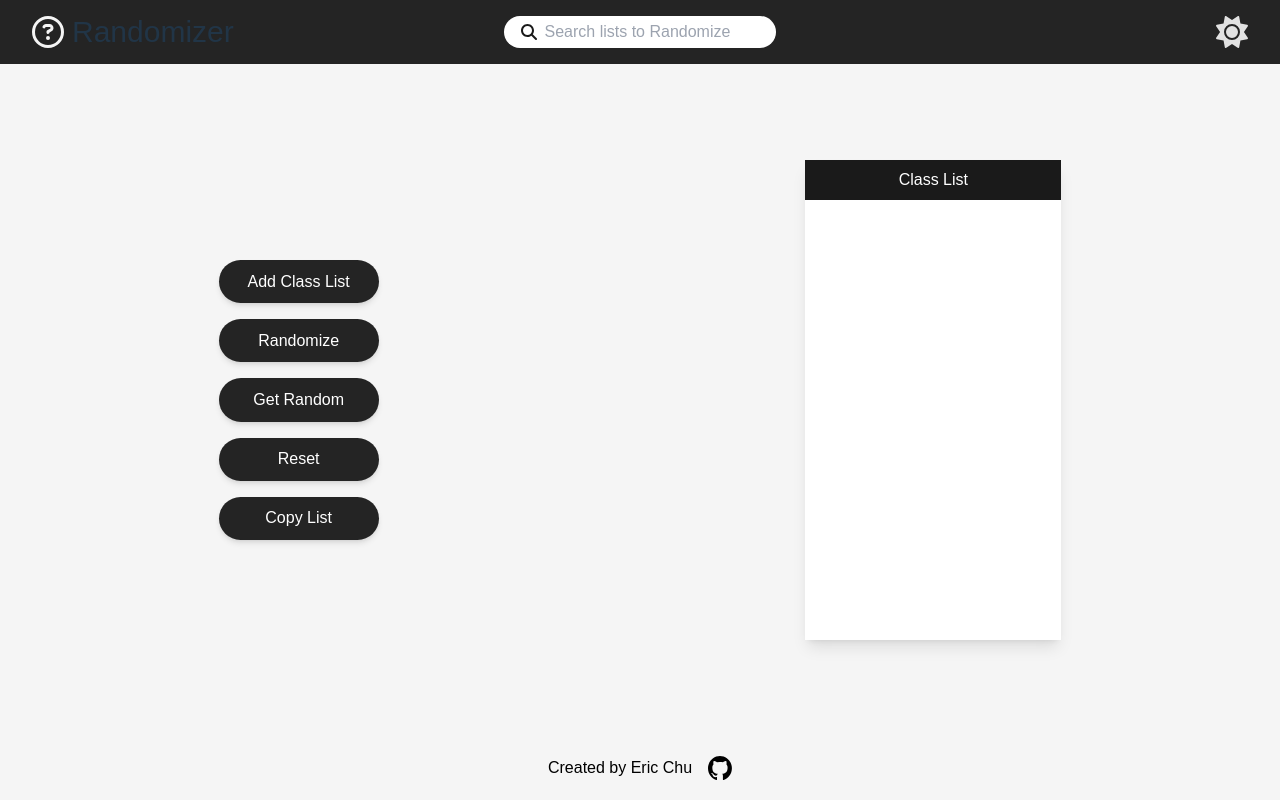
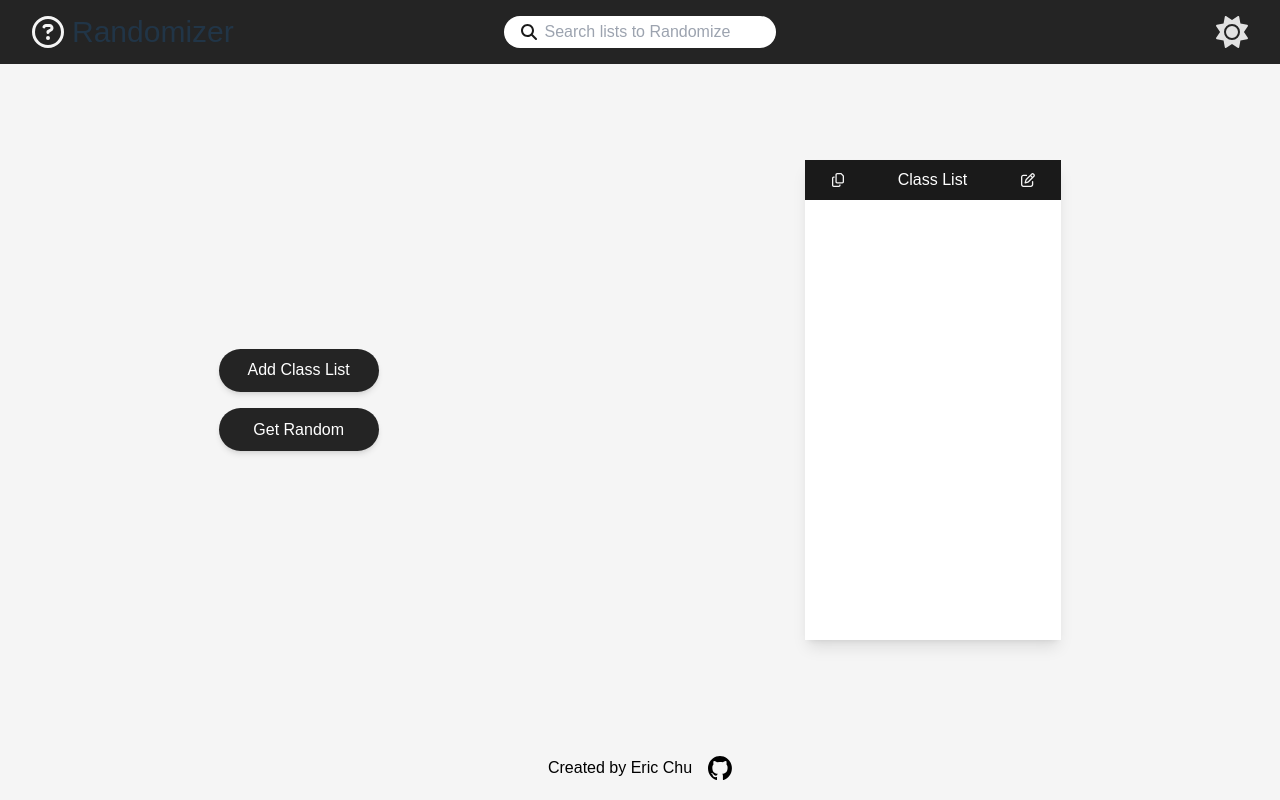
Before and after one commit to eric-k-chu/Randomizer, a React (Vite) app in the folder my-app/: page / in a window 1280 px wide. Built offline with nearby package versions, Linux system fonts and the light colour scheme; a web font is replaced by a local one.

Commit message:
WIP randomize on different card component

```diff
--- a/my-app/src/Components/Card.tsx
+++ b/my-app/src/Components/Card.tsx
@@ -1,4 +1,7 @@
 import { List } from './index'
+import clipboard from '../assets/copy-regular.svg';
+import edit from '../assets/pen-to-square-regular.svg'
+import { useState } from 'react';
 
 type CardProps = {
   title: string;
@@ -6,10 +9,41 @@ type CardProps = {
 }
 
 function Card({ title, listToDisplay }: CardProps) {
+  const [list, setList] = useState<string[]>([]);
+
+  function handleClickCopy(): void {
+    if (listToDisplay.length > 0) {
+      navigator.clipboard.writeText(listToDisplay.join('\n'));
+      alert('Copied to clipboard.');
+    } else {
+      alert('List is empty.');
+    }
+  }
+
+  function handleClickRandomize(): void {
+    if (listToDisplay.length > 0) {
+      const copyList = listToDisplay.map(n => n);
+      const randomList: string[] = [];
+      while (copyList.length > 0) {
+        const randIndex = Math.floor(Math.random() * copyList.length);
+        randomList.push(copyList[randIndex]);
+        copyList.splice(randIndex, 1);
+      }
+      setList(randomList);
+    } else {
+      alert('List is empty.');
+    }
+  }
+
+
   return (
     <div className='basis-1/3 flex flex-col items-center bg-white dark:bg-dark-gray-1 max-w-[16rem] shadow-lg dark:shadow-zinc-700'>
-      <div className='bg-dark-gray-2 basis-1/12 flex items-center w-full justify-around text-white'>{title}</div>
-      <List customList={listToDisplay} styles='text-center p-2 overflow-y-auto basis-11/12 w-full' />
+      <div className='bg-dark-gray-2 basis-1/12 flex items-center w-full justify-around text-white'>
+        <img src={clipboard} className='hover:cursor-pointer' onClick={handleClickCopy}/>
+        {title}
+        <img src={edit} className='hover:cursor-pointer' onClick={handleClickRandomize}/>
+      </div>
+      <List customList={list.length === 0 ? listToDisplay : list} styles='text-center p-2 overflow-y-auto basis-11/12 w-full' />
     </div>
   )
 }
--- a/my-app/src/Layout/Body.tsx
+++ b/my-app/src/Layout/Body.tsx
@@ -7,7 +7,6 @@ const buttonStyle1 = 'rounded-3xl w-40 bg-dark-gray-1 transform transition durat
 function Body() {
   const [classList, setClassList] = useState<string[]>([]);
   const [list, setList] = useState<string[]>([]);
-  const [classListCopy, setClassListCopy] = useState<string[]>([]);
   const [showModal, setShowModal] = useState(false);
   const [showRandomName, setShowRandomName] = useState("");
 
@@ -25,45 +24,9 @@ function Body() {
     }
   }
 
-  function handleCopyList(): void {
-    if (classList.length > 0) {
-      const copiedText = classListCopy.join('\n');
-      navigator.clipboard.writeText(copiedText);
-      alert('Copied to clipboard.');
-    } else {
-      alert('You have no students in the class list.');
-    }
-  }
-
-  function handleReset(): void {
-    if (classList.length > 0) {
-      setClassList([]);
-      setList([]);
-      setClassListCopy([]);
-      setShowRandomName("");
-    } else {
-      alert('You have no students in the class list.');
-    }
-  }
-
   function handleInsertClassList(insertList: string[]): void {
     setClassList(insertList.map(n => n));
     setList(insertList.map(n => n));
-  }
-
-  function handleGenerateRandom(): void {
-    if (classList.length > 0) {
-      const copyList = classList.map(n => n);
-      const randomList: string[] = [];
-      while (copyList.length > 0) {
-        const randIndex = Math.floor(Math.random() * copyList.length);
-        randomList.push(copyList[randIndex]);
-        copyList.splice(randIndex, 1);
-      }
-      setClassListCopy(randomList);
-    } else {
-      alert('You have no students in the class list.');
-    }
   }
 
   return (
@@ -74,10 +37,7 @@ function Body() {
       <div className='flex justify-center basis-3/4 w-full text-black dark:text-white'>
         <div className='flex flex-col justify-center gap-y-4 text-white'>
           <Button text="Add Class List" onCustomClick={() => setShowModal(true)} styles={buttonStyle1}/>
-          <Button text="Randomize" onCustomClick={handleGenerateRandom} styles={buttonStyle1}/>
           <Button text="Get Random" onCustomClick={handleGetRandom} styles={buttonStyle1}/>
-          <Button text="Reset" onCustomClick={handleReset} styles={buttonStyle1}/>
-          <Button text="Copy List" onCustomClick={handleCopyList} styles={buttonStyle1}/>
         </div>
         <div className='basis-1/3 flex flex-col items-center justify-center gap-y-4'>
           <p className=' w-full h-16 text-center text-black dark:text-white'>{showRandomName}</p>
```
Also changed, not shown: my-app/src/assets/copy-regular.svg (added), my-app/src/assets/pen-to-square-regular.svg (added).
